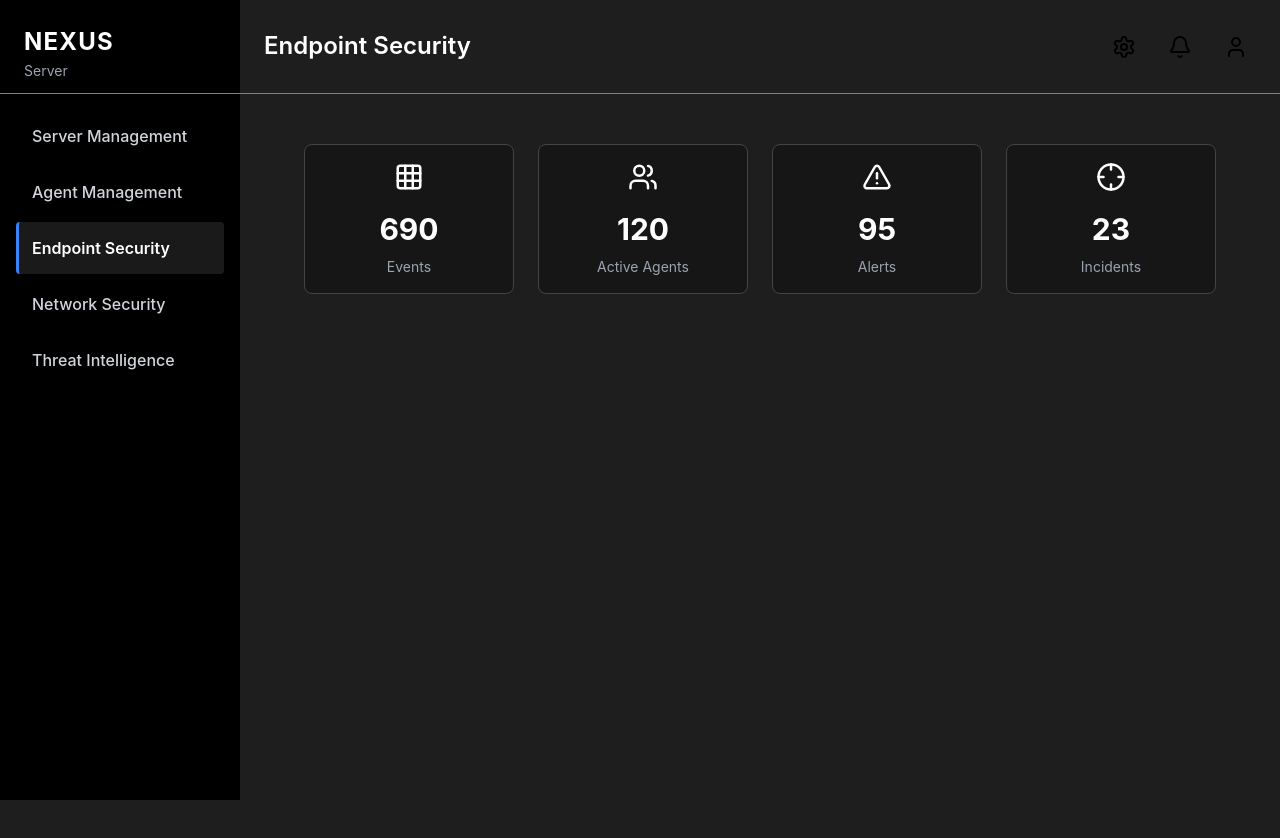
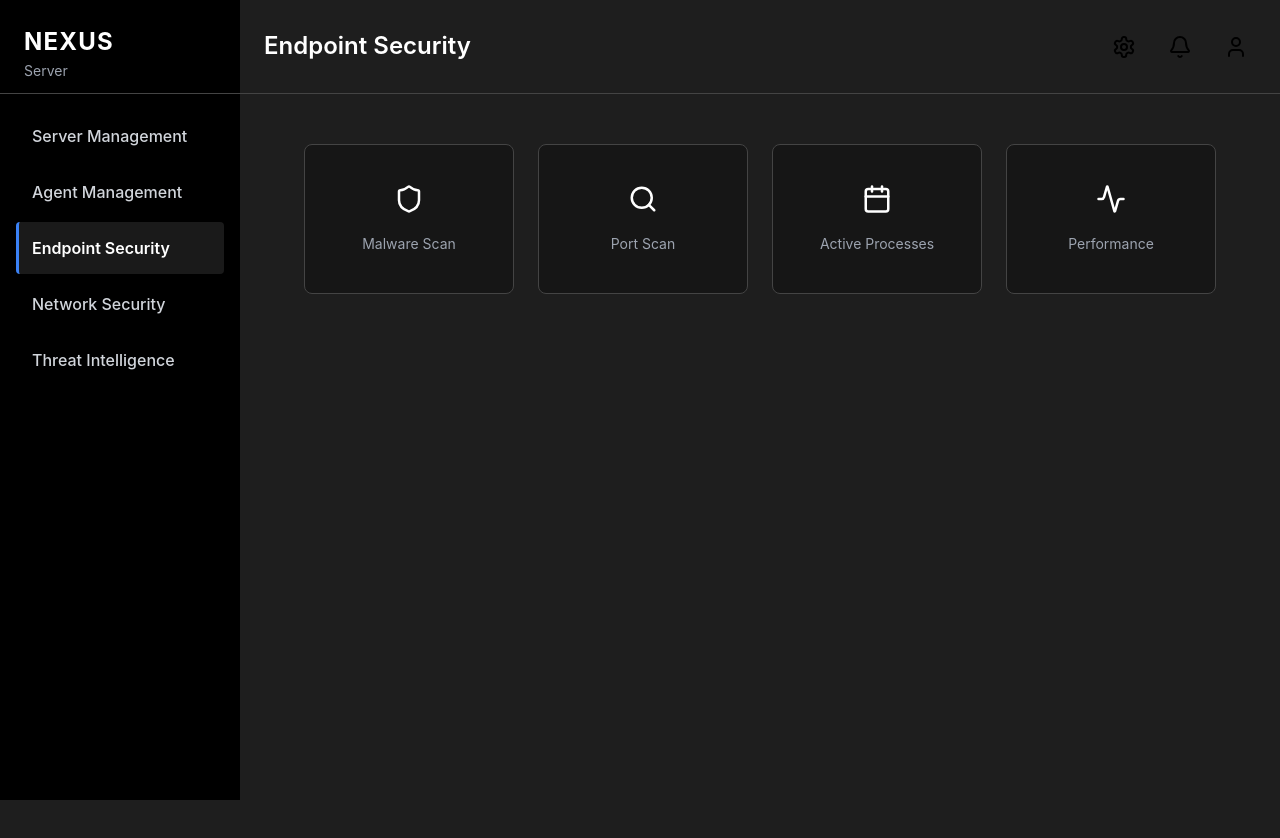
Before and after one commit to Halsehlawy/Nexus, a React (Vite) app: page /endpoint-security in a window 1280 px wide. Shown: the top 838 px of the page. Built offline with nearby package versions, Linux system fonts and the light colour scheme.

Commit message:
endpointSecurity

```diff
--- a/src/ui/components/StatCard.tsx
+++ b/src/ui/components/StatCard.tsx
@@ -5,7 +5,7 @@ import "../styles/statcard.css"
 
 interface StatCardProps {
   icon: ReactNode
-  count: string | number
+  count?: string | number
   label: string
   onClick?: () => void
 }
--- a/src/ui/pages/endpointSecurity.tsx
+++ b/src/ui/pages/endpointSecurity.tsx
@@ -2,7 +2,7 @@ import { useNavigate } from "react-router-dom"
 import Layout from "../components/Layout"
 import StatCard from "../components/StatCard"
 import StatGrid from "../components/StatGrid"
-import { Grid, Users, AlertTriangle, Crosshair } from "lucide-react"
+import { Shield, Search, Calendar, Activity } from "lucide-react"
 
 const EndpointSecurity = () => {
   const navigate = useNavigate()
@@ -10,23 +10,23 @@ const EndpointSecurity = () => {
   return (
     <Layout title="Endpoint Security">
       <StatGrid>
-        <StatCard icon={<Grid size={30} />} count={690} label="Events" onClick={() => alert("Events clicked")} />
         <StatCard
-          icon={<Users size={30} />}
-          count={120}
-          label="Active Agents"
+        icon={<Shield size={30} />}
+        label="Malware Scan"
+        onClick={() => alert("Events clicked")} />
+        <StatCard
+          icon={<Search size={30} />}
+          label="Port Scan"
           onClick={() => alert("Active Agents clicked")}
         />
         <StatCard
-          icon={<AlertTriangle size={30} />}
-          count={95}
-          label="Alerts"
+          icon={<Calendar size={30} />}
+          label="Active Processes"
           onClick={() => alert("Alerts clicked")}
         />
         <StatCard
-          icon={<Crosshair size={30} />}
-          count={23}
-          label="Incidents"
+          icon={<Activity size={30} />}
+          label="Performance "
           onClick={() => navigate("/dashboard")}
         />
       </StatGrid>
--- a/src/ui/styles/global.css
+++ b/src/ui/styles/global.css
@@ -10,7 +10,7 @@
     --text-secondary: #d1d5db;
     --text-muted: #9ca3af;
 
-    --border-subtle: #1f2937;
+    --border-subtle: #444444;
     --border-card: #444444;
     --border-accent: #3b82f6;
 
--- a/src/ui/styles/sidebar.css
+++ b/src/ui/styles/sidebar.css
@@ -14,7 +14,7 @@
     height: 45px;
     padding: var(--spacing-lg);
     padding-right:500px ;
-    border-bottom: 1px solid gray;
+    border-bottom: 1px solid #444444;
     margin-bottom: var(--spacing-md);
   }
 
--- a/src/ui/styles/topbar.css
+++ b/src/ui/styles/topbar.css
@@ -1,7 +1,7 @@
 .topbar {
     height: 93px;
     background-color: var(--background-main);
-    border-bottom: 1px solid gray;
+    border-bottom: 1px solid #444444;
     display: flex;
     align-items: center;
     justify-content: space-between;
```
Also changed, not shown: src/ui/pages/agentManagement.tsx (+4 -3 lines).
